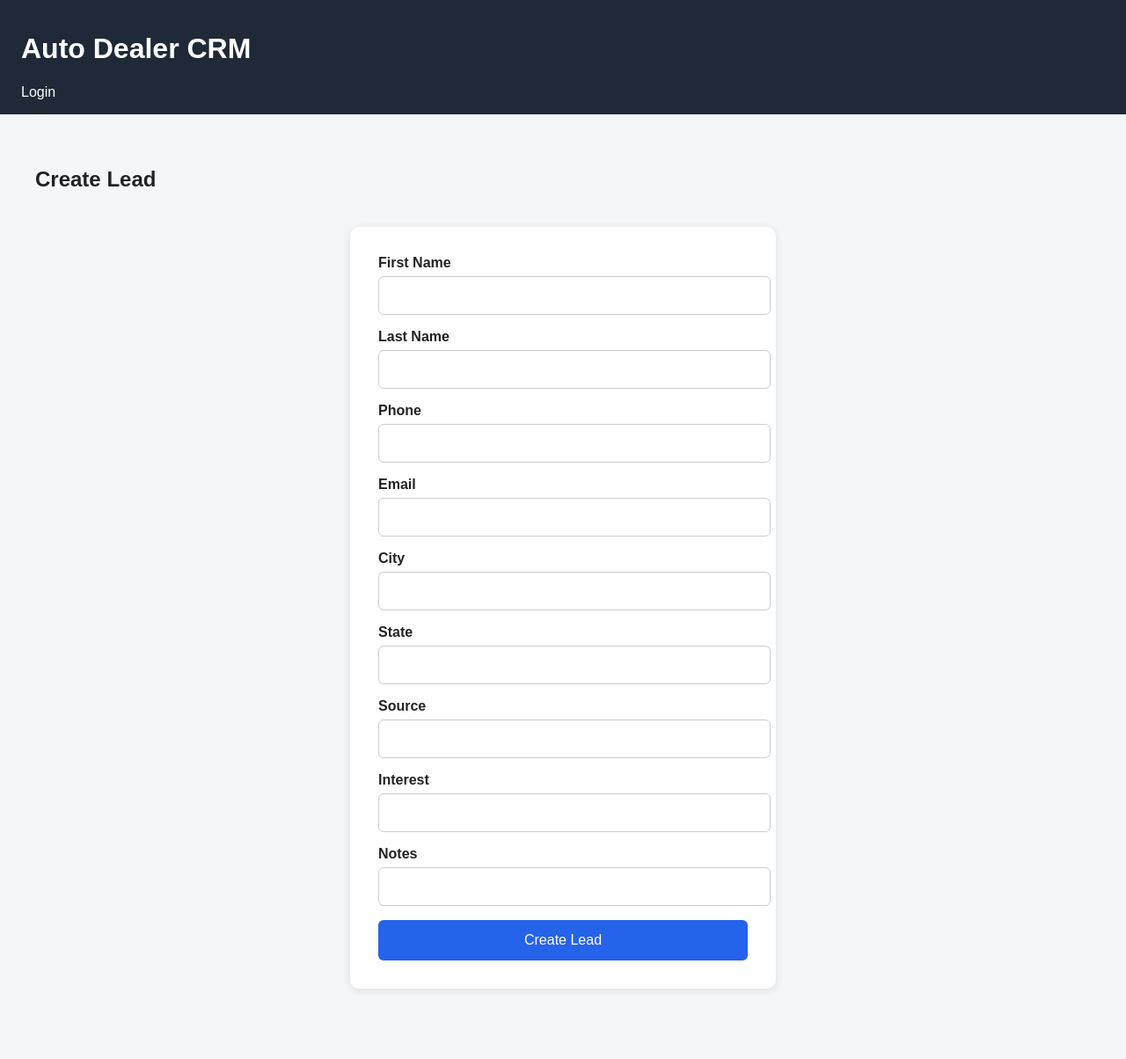
After one commit to andriisyniuchenko/auto_dealer_crm, a FastAPI app: template app/templates/lead_create.html in a window 1280 px wide. The commit adds this page. Shown: the whole page at 88% size. Run offline with FastAPI, Linux system fonts and the light colour scheme; the template is opened without the code that fills it, so the values that code supplies are empty; parts of the project's set-up code (start-up, migrations or seed data) failed here and were passed over.

Commit message:
Add lead creation form and frontend route

```diff
--- a/app/templates/base.html
+++ b/app/templates/base.html
@@ -15,6 +15,7 @@
 
                 <a href="/api/v1/dashboard-page">Dashboard</a>
                 <a href="/api/v1/leads-page">Leads</a>
+                <a href="/api/v1/leads-page/create">Create Lead</a>
                 <a href="/api/v1/appointments-page">Appointments</a>
                 <a href="/api/v1/deals-page">Deals</a>
                 <a href="/api/v1/logout">Logout</a>
--- /dev/null
+++ b/app/templates/lead_create.html
@@ -0,0 +1,38 @@
+{% extends "base.html" %}
+
+{% block title %}Create Lead{% endblock %}
+
+{% block content %}
+<h2>Create Lead</h2>
+
+<form method="post" action="/api/v1/leads-page/create">
+    <label>First Name</label>
+    <input type="text" name="first_name" required>
+
+    <label>Last Name</label>
+    <input type="text" name="last_name" required>
+
+    <label>Phone</label>
+    <input type="text" name="phone" required>
+
+    <label>Email</label>
+    <input type="email" name="email">
+
+    <label>City</label>
+    <input type="text" name="city">
+
+    <label>State</label>
+    <input type="text" name="state">
+
+    <label>Source</label>
+    <input type="text" name="source">
+
+    <label>Interest</label>
+    <input type="text" name="interest">
+
+    <label>Notes</label>
+    <input type="text" name="notes">
+
+    <button type="submit">Create Lead</button>
+</form>
+{% endblock %}
```
Also changed, not shown: app/api/v1/endpoints/pages.py (+52 -0 lines).
